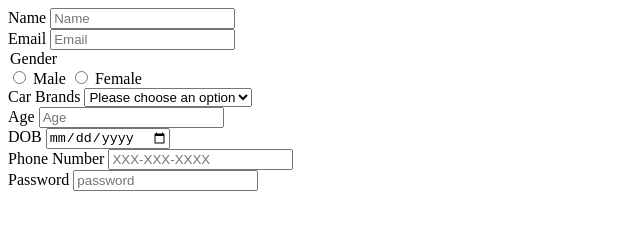
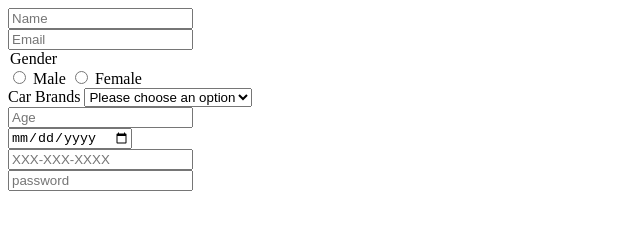
Before and after one commit to acciojob/signup-form-car-bprabs, a website: page main.html in a window 1280 px wide. Shown: the whole page, without its empty margins (0-640 px from the left). Drawn offline with Linux system fonts and the light colour scheme.

Commit message:
created a submission

```diff
--- a/main.html
+++ b/main.html
@@ -9,9 +9,8 @@
 <body>
 	<!-- the entire body must be written by student -->
 	<form>
-		<label>Name</label>
+
 		<input type="text" required  id="name" placeholder="Name"><br>
-		<label>Email</label>
 		<input type="email" required id="email" placeholder="Email"><br>
 		<legend>Gender</legend>
 		<input type="radio" required id="gender_m">
@@ -25,15 +24,10 @@
 			<option>Hyundai</option>
 			<option>Maruti</option>
 		</select><br>
-		<label>Age</label>
 		<input type="number" required id="age" placeholder="Age"><br>
-		<label>DOB</label>
 		<input type="date" required id="dob"><br>
-		<label>Phone Number</label>
 		<input type="tel"  id="tel" placeholder="XXX-XXX-XXXX"><br>
-		<label>Password</label>
 		<input type="password" required id="password" placeholder="password">
-
 	</form>
     <script type="text/javascript" src="./script.js">
 </script>
```
